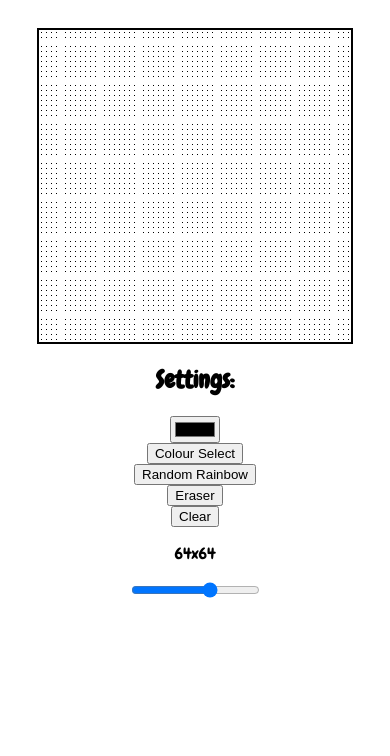
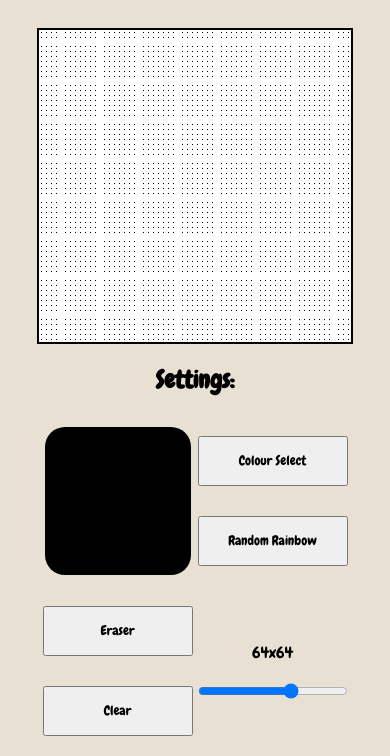
Before and after one commit to krackalackel02/Etch-A-Sketch, a plain HTML site: page index.html in a window 390 px wide. Shown: the part 142-898 px from the top of the page. Before the commit the page ends 844 px from the top, so only its background shows below. Drawn offline with Linux system fonts and the light colour scheme.

Commit message:
initial mobile styling

```diff
--- a/index.html
+++ b/index.html
@@ -19,10 +19,14 @@
 			<div class="options">
                 <h2>Settings:</h2>
                 <input type="color" id="colour-picker">
-                <button class="btn"id="btn-colour-select">Colour Select</button>
-                <button class="btn"id="btn-rainbow">Random Rainbow</button>
-                <button class="btn"id="btn-eraser">Eraser</button>
-                <button class="btn"id="btn-clear">Clear</button>
+                <div class="colour-buttons">
+                    <button class="btn"id="btn-colour-select">Colour Select</button>
+                    <button class="btn"id="btn-rainbow">Random Rainbow</button>
+                </div>
+                <div class="removal-buttons">
+                    <button class="btn"id="btn-eraser">Eraser</button>
+                    <button class="btn"id="btn-clear">Clear</button>
+                </div>
                 <div><p id = grid-size>64x64</p><input type="range" id="grid-size-slider"></div>
             </div>
             <div id="canvas"></div>
--- a/style.css
+++ b/style.css
@@ -2,6 +2,7 @@ body {
 	margin: 0;
 	font-family: "Chewy", cursive;
 	overflow-x: hidden;
+	background-color: #e9e0d4;
 }
 
 .header {
@@ -24,7 +25,6 @@ body {
 	max-width: 800px;
 	justify-content: center;
 	border: 2px solid black;
-
 }
 
 .pixel {
@@ -42,17 +42,77 @@ body {
 	justify-content: center;
 	flex-direction: column;
 	text-align: center;
+	padding: 0 40px;
+}
+
+.options *:not(h2) {
+	margin: 5px 0;
+	font-family: "Chewy", cursive;
+    width: 150px;
+}
+.options *:not(h2,div,p):hover {
+	cursor: pointer;
+    scale: 1.05;
+    transition: scale 0.1s ease-in;
+}
+.options div{
+    height: auto;
+}
+
+#colour-picker {
+	height: auto;
+	width: 100px;
+	aspect-ratio: 1;
+}
+
+input[type="color"] {
+	-webkit-appearance: none;
+	border: none;
+	background-color: transparent;
+}
+input[type="color"]::-webkit-color-swatch-wrapper {
+	padding: 0;
+}
+input[type="color"]::-webkit-color-swatch {
+	border-radius: 20px;
+	border: none;
+}
+
+@media screen and (max-width: 800px) {
+	.container {
+		flex-direction: column;
+	}
+	#canvas {
+		order: 1;
+	}
+	.options {
+		order: 2;
+        display: grid;
+        grid-template-columns: repeat(2,1fr);
+        justify-content: center;
+        align-items: center;
+        justify-items: center;
+	}
+    .options h2{
+        grid-column: 1/-1;
+    }
+    .options *:not(h2) {
+        margin: 10px 0;
+        width: 150px;
+    }
+    #colour-picker {
+        margin: 10px 0;
+        width: 150px;
+    }
+    .options .btn{
+        height: 50px;
+    }
+    .options div .btn:first-child {
+        margin-bottom: 30px;
+    }
+    .options div .btn:last-child{
+        margin-top: 30px;
     }
 
 
-@media screen and (max-width: 800px) {
-    .container{
-        flex-direction: column;
 }
-    #canvas{
-        order: 1;
-    }
-    .options{
-        order: 2;
-    }
-  }
```
Lines whose indentation alone changed are shown as unchanged.
